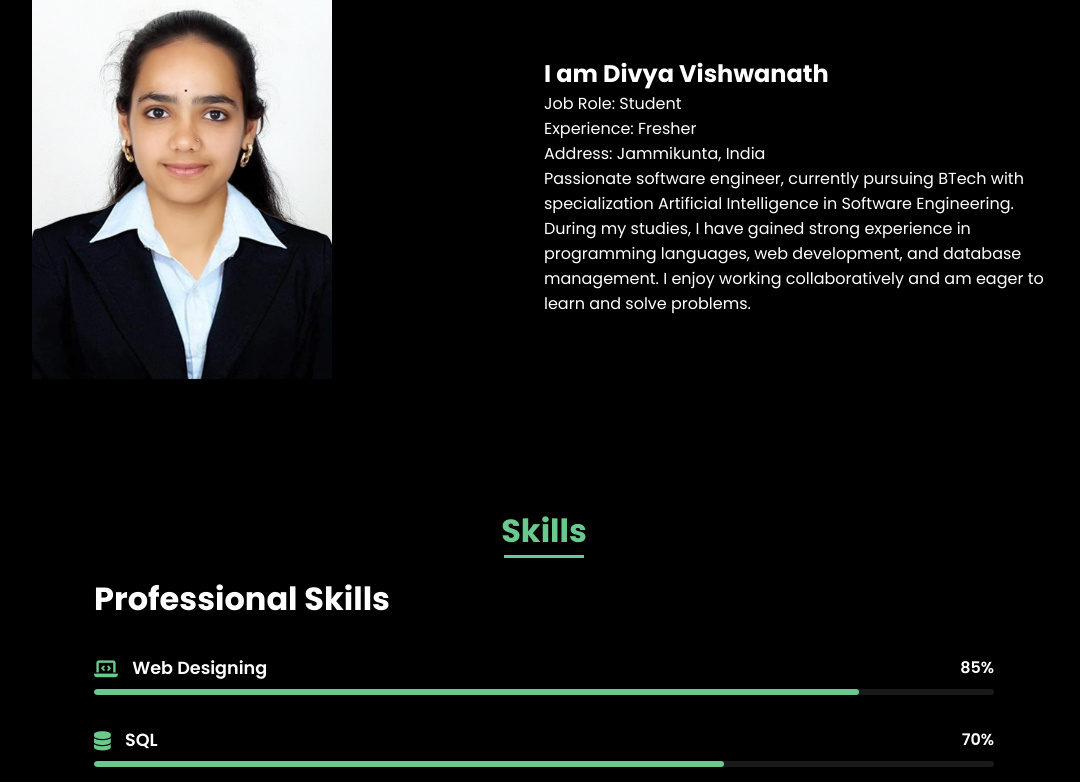
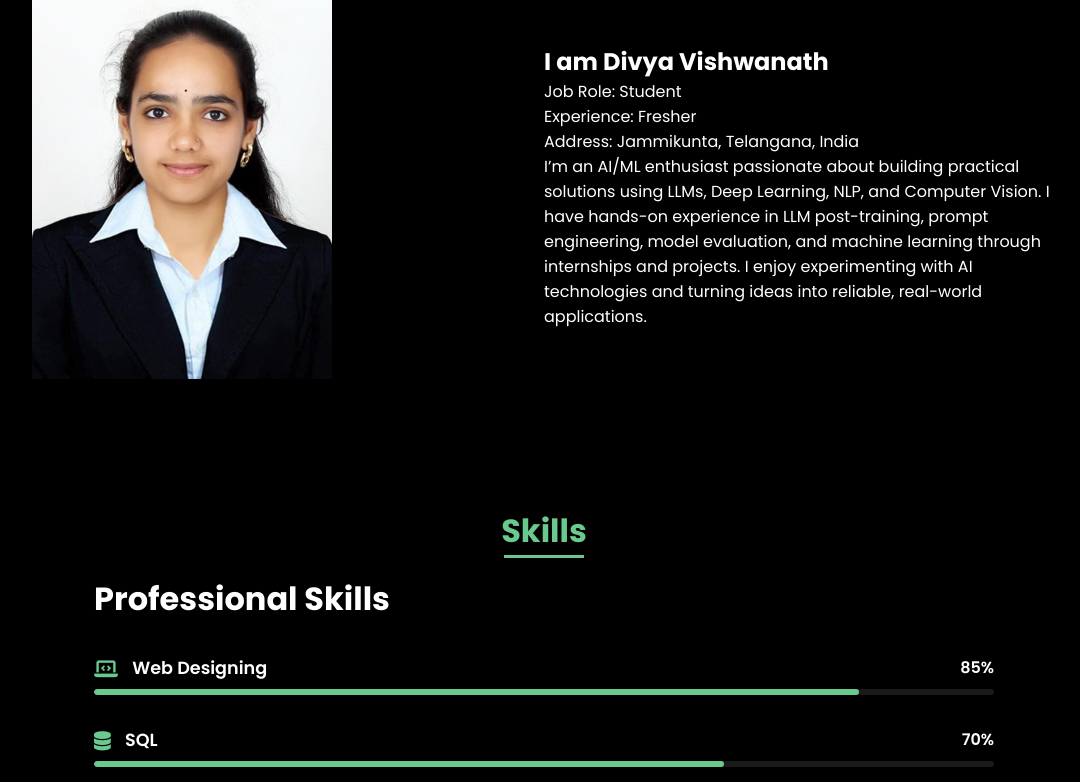
Before and after one commit to Divya20-05/Portfolio, a plain HTML site: page index.html in a window 1280 px wide. Shown: the part 880-1662 px from the top of the page, without its empty margins (96-1176 px from the left). Drawn offline with nearby package versions, Linux system fonts and the light colour scheme; animation ran at ten frames a second.

Commit message:
Changes made

```diff
--- a/index.html
+++ b/index.html
@@ -108,7 +108,7 @@
                 </script>
 
 
-                <a href="https://drive.google.com/file/d/1IP-jGcRCSFYMdZEIjCZNEpIve-bEImIy/view?usp=sharing"
+                <a href="https://drive.google.com/file/d/1zpdJXpAu19qo7uUX37g0w785hw1USwlk/view?usp=sharing"
                     class="button">Resume</a>
 
                 <div class="home__social">
@@ -138,11 +138,12 @@
                     <h2 class="about__subtitle">I am Divya Vishwanath</h2>
                     <p class="skills__text"> Job Role: Student</p>
                     <p class="skills__text"> Experience: Fresher</p>
-                    <p class="skills__text"> Address: Jammikunta, India</p>
-                    <p class="about__text">Passionate software engineer, currently pursuing BTech with specialization
-                        Artificial Intelligence in Software Engineering. During my studies, I have gained strong
-                        experience in programming languages, web development, and database management. I enjoy working
-                        collaboratively and am eager to learn and solve problems.</p>
+                    <p class="skills__text"> Address: Jammikunta, Telangana, India</p>
+                    <p class="about__text">I’m an AI/ML enthusiast passionate about building practical solutions using LLMs,
+                        Deep Learning, NLP, and Computer Vision. I have hands-on experience in LLM post-training, prompt engineering,
+                        model evaluation, and machine learning through internships and projects.
+                        I enjoy experimenting with AI technologies and turning ideas into reliable, real-world applications.
+                    </p>
                 </div>
             </div>
         </section>
```
